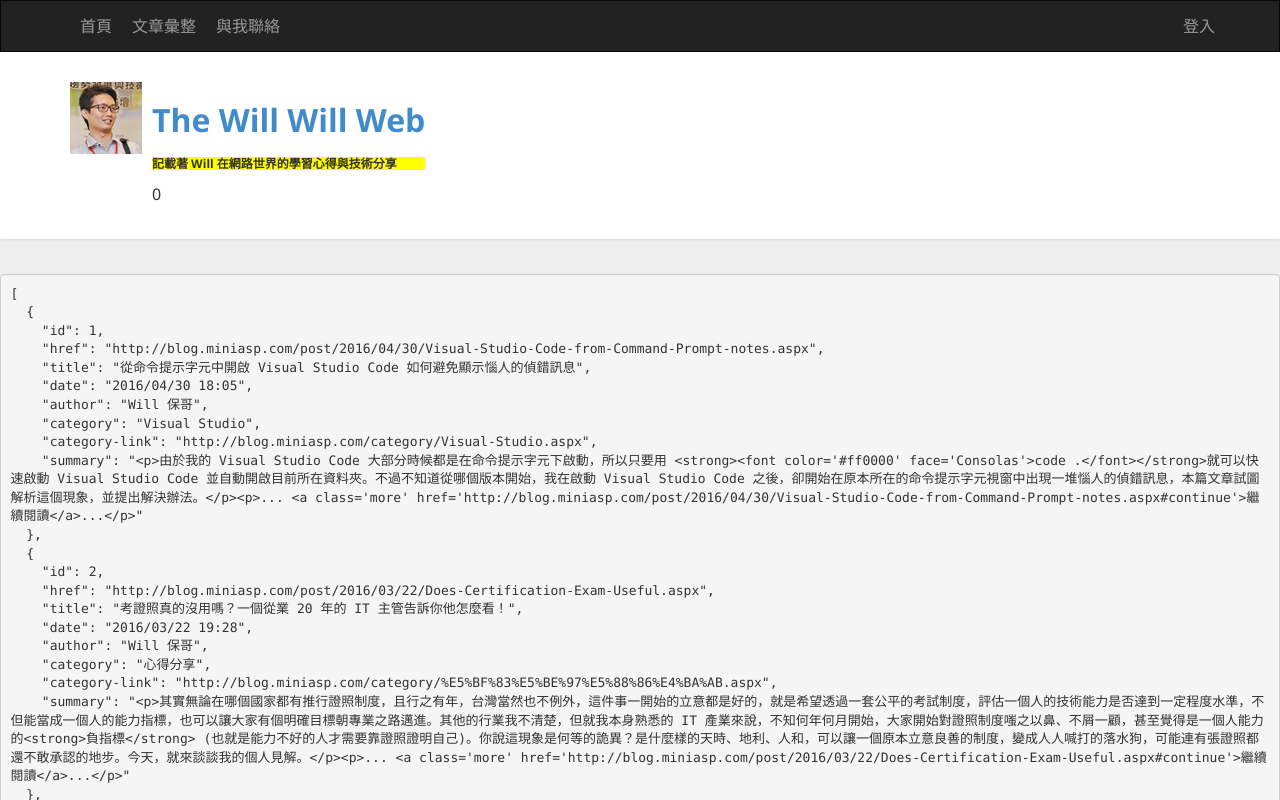
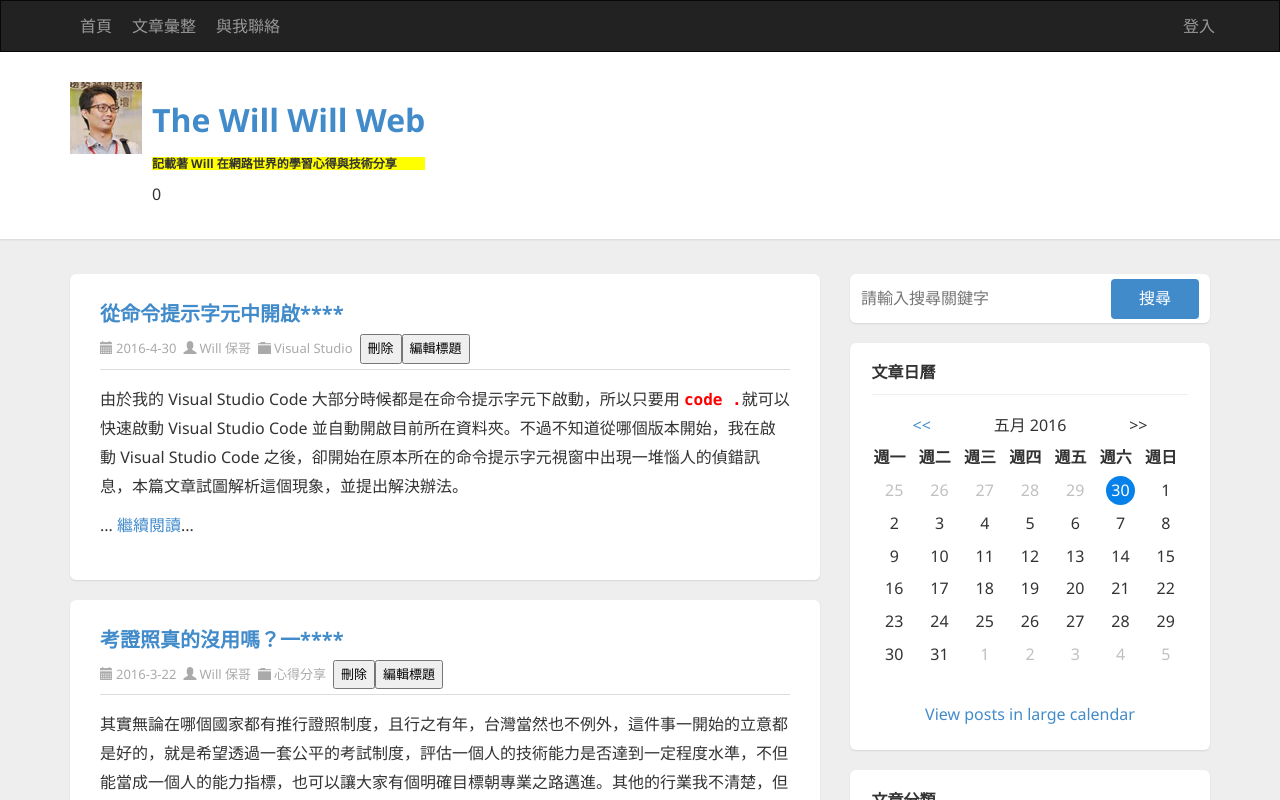
Before and after one commit to doggy8088/flashaim-demo1, an Angular app: page / in a window 1280 px wide. Shown: the top 800 px of the page. Built offline with nearby package versions, Linux system fonts and the light colour scheme.

Commit message:
將測試代碼註解

```diff
--- a/src/app/header/header.component.html
+++ b/src/app/header/header.component.html
@@ -73,4 +73,4 @@
 </header>
 <!-- Header END -->
 
-<pre>{{ data|json }}</pre>
+<!-- <pre>{{ data|json }}</pre> -->
```
Also changed, not shown: 1 other file (tests, documents, lock files or other folders).
